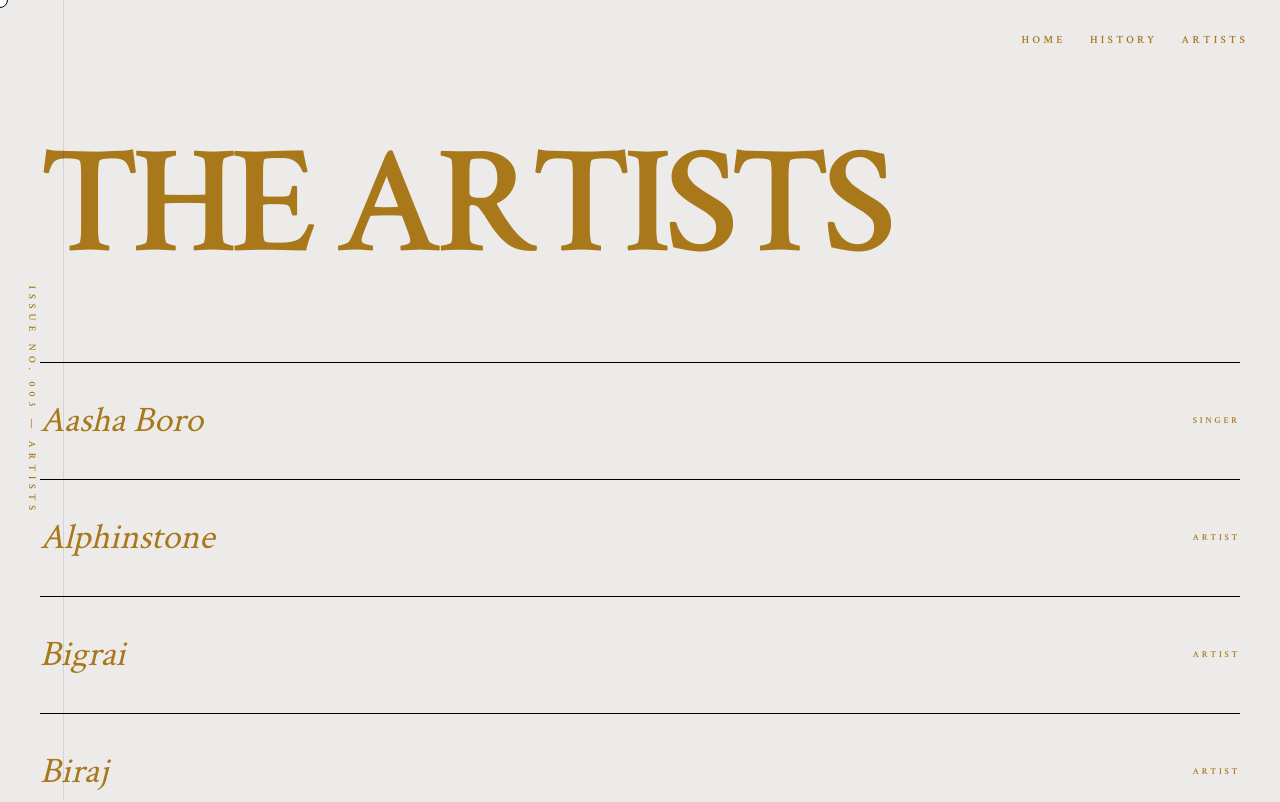
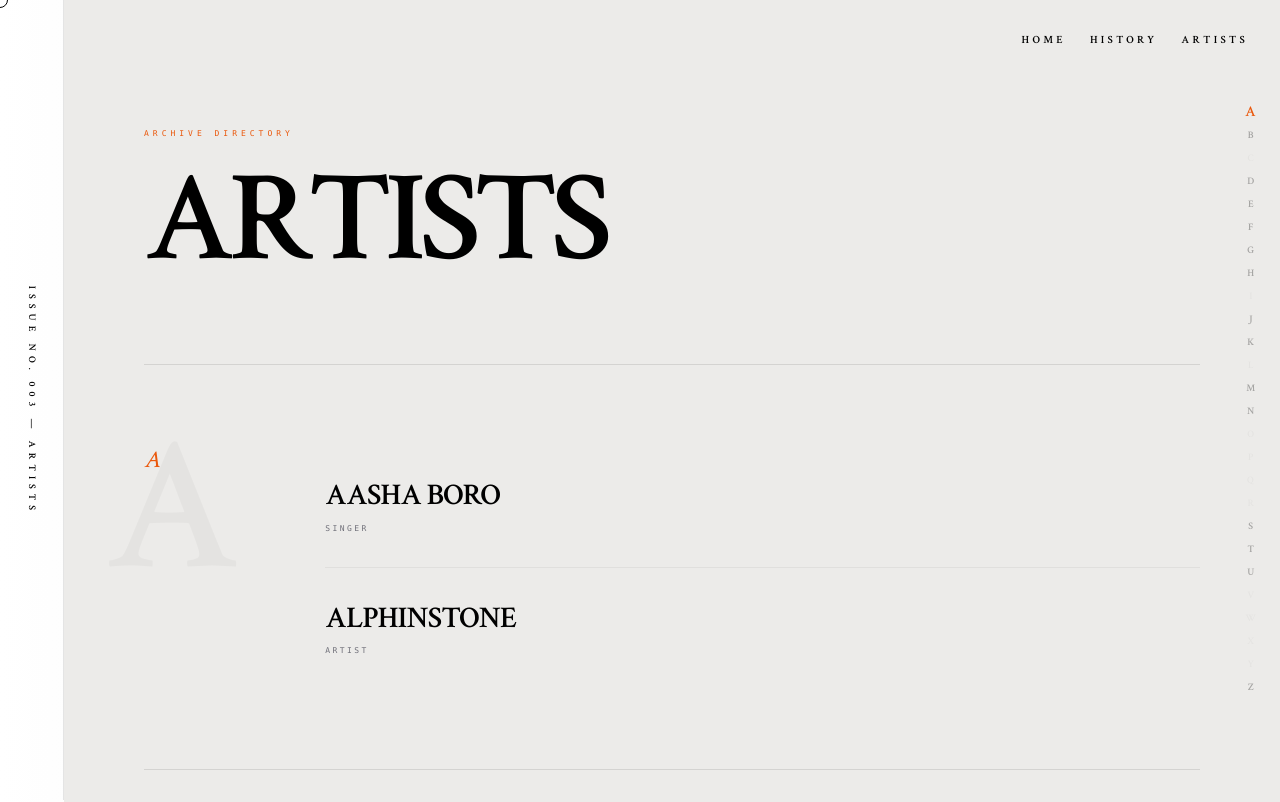
Before and after one commit to g30elipse/zarimin-v1, a Next.js app: page /artists in a window 1280 px wide. Shown: the top 802 px of the page. Built offline with nearby package versions, Linux system fonts and the light colour scheme; a web font is replaced by a local one.

Commit message:
feat: enhance artist listing with A-Z navigation and improved scrolling experience using GSAP and Lenis for smoother interactions

```diff
--- a/src/app/artists/page.tsx
+++ b/src/app/artists/page.tsx
@@ -1,29 +1,180 @@
 "use client";
-import { Suspense, useEffect, useRef, useState } from 'react';
+import { useEffect, useRef, useState, Suspense } from 'react';
 import { useSearchParams, useRouter } from 'next/navigation';
 import gsap from 'gsap';
+import { ScrollToPlugin } from 'gsap/ScrollToPlugin';
+import Lenis from '@studio-freight/lenis';
+import { ScrollTrigger } from 'gsap/ScrollTrigger';
+import ARTISTS from '@/data/artists.json'
 import ArtistModal from '@/components/ArtistModal';
 import { Artist } from '@/types';
-import ARTISTS from '@/data/artists.json'
+import Masthead from '@/components/Masthead';
 import Header from '@/components/Header';
-import Masthead from '@/components/Masthead';
 
-const artists = ARTISTS.sort((a, b) => a.name.localeCompare(b.name));
+gsap.registerPlugin(ScrollToPlugin);
+gsap.registerPlugin(ScrollTrigger);
 
-function ArtistList() {
+// const artists = ARTISTS.sort((a, b) => a.name.localeCompare(b.name));
+
+// function ArtistList() {
+//   const searchParams = useSearchParams();
+//   const router = useRouter();
+//   const activeArtistId = searchParams.get('id');
+
+//   const [hoveredArtist, setHoveredArtist] = useState<Artist | null>(null);
+//   const imageRef = useRef<HTMLDivElement>(null);
+
+//   useEffect(() => {
+//     // Only enable on desktop (width > 768px)
+//     const isDesktop = window.innerWidth > 768;
+//     if (!isDesktop) return;
+
+//     // Floating image follows mouse
+//     const moveImage = (e: MouseEvent) => {
+//       if (imageRef.current) {
+//         gsap.to(imageRef.current, {
+//           left: e.clientX + 20,
+//           top: e.clientY - 50,
+//           duration: 0.8,
+//           ease: "power3.out"
+//         });
+//       }
+//     };
+//     window.addEventListener("mousemove", moveImage);
+//     return () => window.removeEventListener("mousemove", moveImage);
+//   }, []);
+
+//   const openArtist = (id: string) => {
+//     router.push(`/artists?id=${id}`, { scroll: false });
+//   };
+
+//   const activeArtist = activeArtistId ? artists.find(a => a.id === activeArtistId) : undefined;
+
+//   return (
+
+//     <main className="bg-[#ecebe9] min-h-screen pt-20 md:pt-32 px-4 md:px-10">
+//       <div className='max-w-7xl mx-auto'>
+//         <h1 className="text-[14vw] md:text-[12vw] font-black uppercase tracking-tighter leading-none mb-12 md:mb-20">The Artists</h1>
+
+//         {/* Floating Preview Image - Desktop only */}
+//         <div
+//           ref={imageRef}
+//           className={`hidden md:block fixed left-0 top-0 w-64 h-80 pointer-events-none z-50 overflow-hidden transition-opacity duration-300 ${hoveredArtist ? 'opacity-100' : 'opacity-0'}`}
+//         >
+//           {hoveredArtist && (
+//             <img src={hoveredArtist.image} className="w-full h-full object-cover grayscale" />
+//           )}
+//         </div>
+
+//         <div className="flex flex-col border-t border-black">
+//           {artists.map((artist) => (
+//             <div
+//               key={artist.id}
+//               onMouseEnter={() => setHoveredArtist(artist)}
+//               onMouseLeave={() => setHoveredArtist(null)}
+//               onClick={() => openArtist(artist.id)}
+//               className="group flex flex-col md:flex-row justify-between items-start md:items-center py-6 md:py-10 border-b border-black cursor-pointer hover:pl-4 md:hover:pl-8 transition-all duration-500 gap-2 md:gap-0"
+//             >
+//               <h2 className="text-3xl md:text-6xl font-serif italic group-hover:text-orange-600 transition-colors">
+//                 {artist.name}
+//               </h2>
+//               <p className="text-xs md:text-sm uppercase tracking-[0.2em] md:tracking-[0.3em] font-bold">{artist.role}</p>
+//             </div>
+//           ))}
+//         </div>
+
+//         {/* Pop-up Modal */}
+//         {activeArtist && (
+//           <ArtistModal
+//             artist={activeArtist}
+//             onClose={() => router.push('/artists', { scroll: false })}
+//           />
+//         )}
+//       </div>
+//     </main>
+//   );
+// }
+
+// export default function ArtistsPage() {
+//   return (
+//     <Suspense fallback={<div>Loading Archive...</div>}>
+//       <Header />
+//       <Masthead text='Issue No. 003 — Artists' />
+//       <ArtistList />
+//     </Suspense>
+//   );
+// }
+
+// Generate artistData from ARTISTS JSON, grouped by first letter
+const generateArtistData = () => {
+  const grouped: Record<string, Array<{ id: string; name: string; role: string; image?: string }>> = {};
+
+  ARTISTS.forEach((artist) => {
+    const firstLetter = artist.name.charAt(0).toUpperCase();
+    if (!grouped[firstLetter]) {
+      grouped[firstLetter] = [];
+    }
+    grouped[firstLetter].push({
+      id: artist.id,
+      name: artist.name,
+      role: artist.role,
+      image: artist.image,
+    });
+  });
+
+  // Sort artists within each letter group by name
+  Object.keys(grouped).forEach((letter) => {
+    grouped[letter].sort((a, b) => a.name.localeCompare(b.name));
+  });
+
+  return grouped;
+};
+
+const artistData = generateArtistData();
+
+const alphabet = "ABCDEFGHIJKLMNOPQRSTUVWXYZ".split("");
+
+function ArtistIndexContent() {
+  const [activeLetter, setActiveLetter] = useState("A");
+  const [hoveredArtist, setHoveredArtist] = useState<Artist | null>(null);
+  const lenisRef = useRef<Lenis | null>(null);
+  const imageRef = useRef<HTMLDivElement>(null);
   const searchParams = useSearchParams();
   const router = useRouter();
   const activeArtistId = searchParams.get('id');
 
-  const [hoveredArtist, setHoveredArtist] = useState<Artist | null>(null);
-  const imageRef = useRef<HTMLDivElement>(null);
+  // Find active artist from URL params
+  const activeArtist = activeArtistId ? ARTISTS.find(a => a.id === activeArtistId) : undefined;
 
   useEffect(() => {
-    // Only enable on desktop (width > 768px)
+    const lenis = new Lenis({ duration: 1.5 });
+    lenisRef.current = lenis;
+
+    function raf(time: number) {
+      lenis.raf(time);
+      requestAnimationFrame(raf);
+    }
+    requestAnimationFrame(raf);
+
+    // GSAP Observer to update active letter on scroll
+    const sections = document.querySelectorAll(".letter-section");
+    sections.forEach((section) => {
+      ScrollTrigger.create({
+        trigger: section,
+        start: "top center",
+        onEnter: () => setActiveLetter(section.id),
+        onEnterBack: () => setActiveLetter(section.id),
+      });
+    });
+
+    return () => lenis.destroy();
+  }, []);
+
+  // Floating image follows mouse - Desktop only
+  useEffect(() => {
     const isDesktop = window.innerWidth > 768;
     if (!isDesktop) return;
 
-    // Floating image follows mouse
     const moveImage = (e: MouseEvent) => {
       if (imageRef.current) {
         gsap.to(imageRef.current, {
@@ -42,59 +193,116 @@ function ArtistList() {
     router.push(`/artists?id=${id}`, { scroll: false });
   };
 
-  const activeArtist = activeArtistId ? artists.find(a => a.id === activeArtistId) : undefined;
+  const scrollToLetter = (letter: string) => {
+    const target = document.getElementById(letter);
+    if (target) {
+      lenisRef.current?.scrollTo(target, { offset: -100 });
+    }
+  };
 
   return (
-
-    <main className="bg-[#ecebe9] min-h-screen pt-20 md:pt-32 px-4 md:px-10">
-      <div className='max-w-7xl mx-auto'>
-        <h1 className="text-[14vw] md:text-[12vw] font-black uppercase tracking-tighter leading-none mb-12 md:mb-20">The Artists</h1>
-
+    <main className="bg-[#ecebe9] min-h-screen text-black px-6 md:px-20 pt-32 relative md:ml-16">
+      <Header />
+      <Masthead text='Issue No. 003 — Artists' />
       {/* Floating Preview Image - Desktop only */}
       <div
         ref={imageRef}
-          className={`hidden md:block fixed left-0 top-0 w-64 h-80 pointer-events-none z-50 overflow-hidden transition-opacity duration-300 ${hoveredArtist ? 'opacity-100' : 'opacity-0'}`}
+        className={`hidden md:block fixed left-16 top-0 w-64 h-80 pointer-events-none z-50 overflow-hidden transition-opacity duration-300 ${hoveredArtist ? 'opacity-100' : 'opacity-0'}`}
       >
         {hoveredArtist && (
-            <img src={hoveredArtist.image} className="w-full h-full object-cover grayscale" />
+          <img src={hoveredArtist.image} className="w-full h-full object-cover grayscale" alt={hoveredArtist.name} />
         )}
       </div>
 
-        <div className="flex flex-col border-t border-black">
-          {artists.map((artist) => (
+
+      {/* 1. A-Z SCRUBBER SIDEBAR */}
+      <nav className="fixed right-6 top-1/2 -translate-y-1/2 flex flex-col z-header h-[70vh] justify-center">
+        <div className="flex flex-col gap-0">
+          {alphabet.map((char) => (
+            <button
+              key={char}
+              onClick={() => scrollToLetter(char)}
+              className={`text-[10px] font-bold py-1 transition-all duration-300 ${activeLetter === char ? "text-orange-600 scale-150" : "text-black/30 hover:text-black"
+                } ${!artistData[char as keyof typeof artistData] && "pointer-events-none opacity-10"}`}
+            >
+              {char}
+            </button>
+          ))}
+        </div>
+      </nav>
+
+      <header className="mb-20">
+        <p className="text-xs font-mono tracking-[0.5em] text-orange-600 mb-4 uppercase">Archive Directory</p>
+        <h1 className="text-[10vw] font-black uppercase leading-none tracking-tighter">Artists</h1>
+      </header>
+
+      {/* 2. ARTIST LIST BY LETTER */}
+      <div className="flex flex-col pb-64">
+        {alphabet.map((char) => {
+          if (!artistData[char as keyof typeof artistData]) return null;
+          return (
+            <section key={char} id={char} className="letter-section py-20 border-t border-black/10 relative">
+              {/* Background Letter Watermark */}
+              <span className="absolute -left-10 top-0 text-[15vw] font-black text-black/[0.03] select-none">
+                {char}
+              </span>
+
+              <div className="grid grid-cols-12 gap-8 items-start relative z-10">
+                <div className="col-span-12 md:col-span-2">
+                  <span className="text-4xl font-serif italic text-orange-600">{char}</span>
+                </div>
+
+                <div className="col-span-12 md:col-span-10 divide-y divide-black/5">
+                  {artistData[char as keyof typeof artistData].map((artist) => {
+                    // Find full artist data from ARTISTS array
+                    const fullArtist = ARTISTS.find(a => a.id === artist.id);
+                    if (!fullArtist) return null;
+
+                    return (
                       <div
                         key={artist.id}
-              onMouseEnter={() => setHoveredArtist(artist)}
+                        onMouseEnter={() => setHoveredArtist(fullArtist)}
                         onMouseLeave={() => setHoveredArtist(null)}
                         onClick={() => openArtist(artist.id)}
-              className="group flex flex-col md:flex-row justify-between items-start md:items-center py-6 md:py-10 border-b border-black cursor-pointer hover:pl-4 md:hover:pl-8 transition-all duration-500 gap-2 md:gap-0"
+                        className="group py-8 flex justify-between items-center cursor-pointer hover:px-4 transition-all duration-500"
                       >
-              <h2 className="text-3xl md:text-6xl font-serif italic group-hover:text-orange-600 transition-colors">
+                        <div>
+                          <h3 className="text-5xl font-bold uppercase tracking-tight group-hover:italic transition-all group-hover:text-orange-600">
                             {artist.name}
-              </h2>
-              <p className="text-xs md:text-sm uppercase tracking-[0.2em] md:tracking-[0.3em] font-bold">{artist.role}</p>
+                          </h3>
+                          <p className="text-xs font-mono text-zinc-500 mt-2 tracking-widest uppercase">
+                            {artist.role}
+                          </p>
                         </div>
-          ))}
+                        <div className="opacity-0 group-hover:opacity-100 transition-opacity flex items-center gap-4">
+                          <span className="text-[10px] uppercase font-bold tracking-widest">View Profile</span>
+                          <div className="w-12 h-12 rounded-full border border-black flex items-center justify-center">→</div>
+                        </div>
+                      </div>
+                    );
+                  })}
+                </div>
+              </div>
+            </section>
+          );
+        })}
       </div>
 
-        {/* Pop-up Modal */}
+      {/* Artist Modal */}
       {activeArtist && (
         <ArtistModal
           artist={activeArtist}
           onClose={() => router.push('/artists', { scroll: false })}
         />
       )}
-      </div>
     </main>
   );
 }
 
-export default function ArtistsPage() {
+export default function ArtistIndex() {
   return (
     <Suspense fallback={<div>Loading Archive...</div>}>
-      <Header />
-      <Masthead text='Issue No. 003 — Artists' />
-      <ArtistList />
+      <ArtistIndexContent />
     </Suspense>
   );
 }
```
Lines whose indentation alone changed are shown as unchanged.
